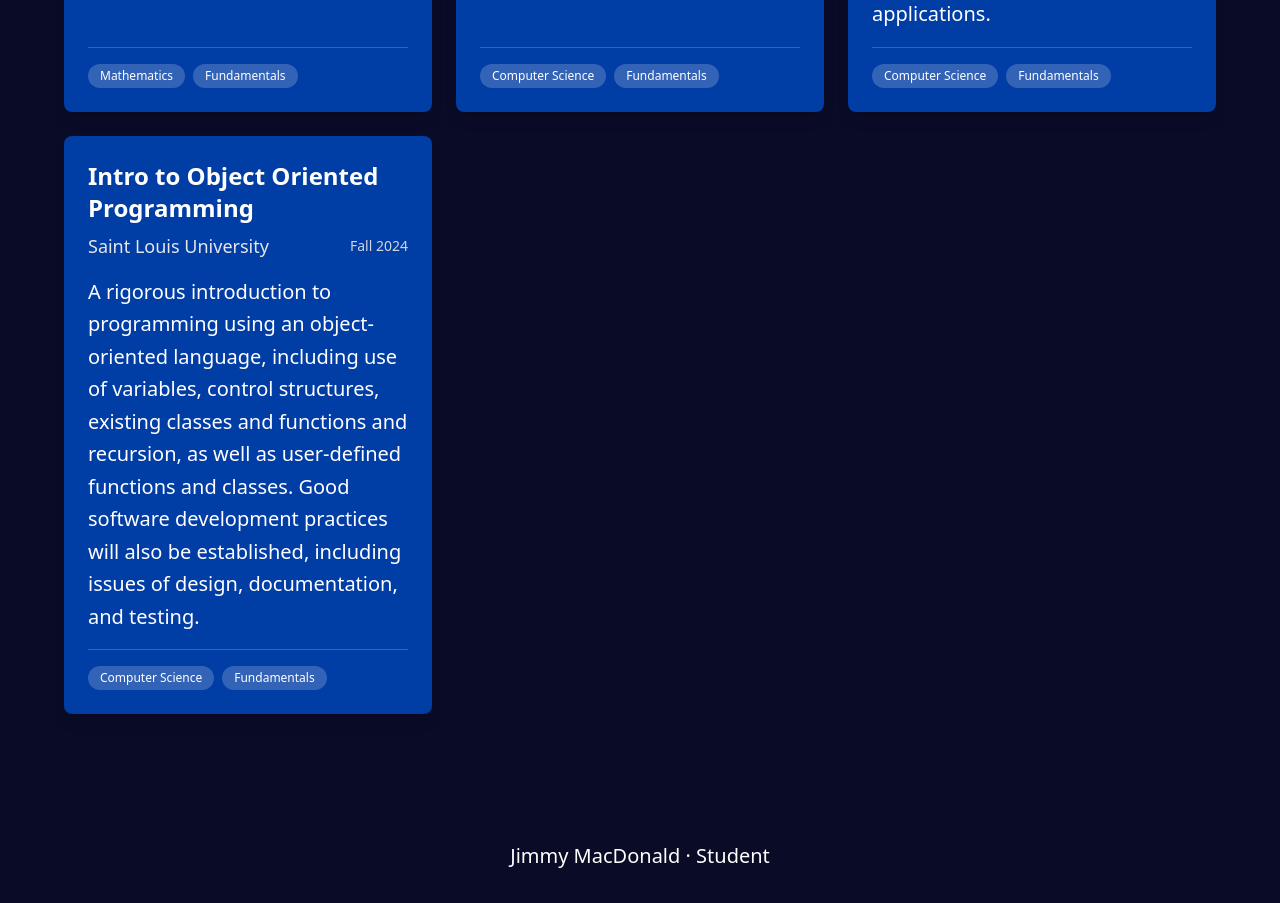
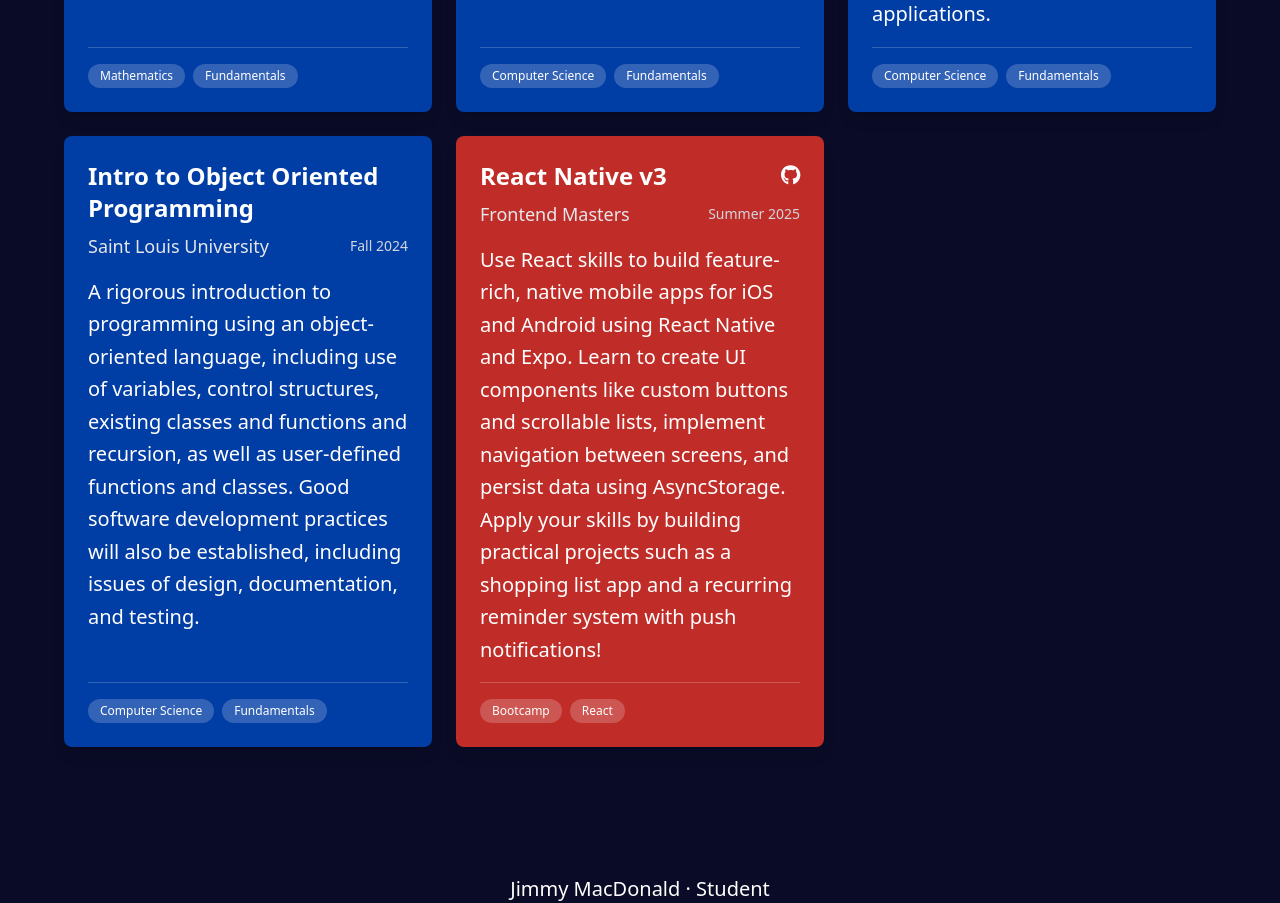
Before and after one commit to 1Bananas1/1bananas1.github.io, a React (Vite) app: page /classes in a window 1280 px wide. Shown: the part 1220-2123 px from the top of the page. Built offline with nearby package versions, Linux system fonts and the light colour scheme.

Commit message:
Added class, and added external github

```diff
--- a/src/components/ClassCard.jsx
+++ b/src/components/ClassCard.jsx
@@ -1,3 +1,6 @@
+import { FontAwesomeIcon } from '@fortawesome/react-fontawesome'
+import { faGithub } from '@fortawesome/free-brands-svg-icons'
+
 function ClassCard({
   school,
   classTakenName,
@@ -18,9 +21,20 @@
       style={isHexColor ? { backgroundColor: bgColor } : {}}
     >
       <div className="mb-4">
-        <h3 className="text-2xl font-semibold text-white mb-2">
-          {classTakenName}
-        </h3>
+        <div className="flex justify-between items-center mb-2">
+          <h3 className="text-2xl font-semibold text-white">
+            {classTakenName}
+          </h3>
+          {githubURL && (
+            <a href={githubURL} target="_blank" rel="noopener noreferrer">
+              <FontAwesomeIcon
+                icon={faGithub}
+                className="text-white hover:text-gray-300 transition-colors text-xl"
+                aria-hidden="true"
+              />
+            </a>
+          )}
+        </div>
         <div className="flex flex-col sm:flex-row sm:justify-between sm:items-center gap-2">
           <p className="text-lg text-gray-200">{school}</p>
           <p className="text-sm text-gray-300">{date}</p>
--- a/src/data/classDict.jsx
+++ b/src/data/classDict.jsx
@@ -14,7 +14,7 @@
     school: 'Mizzou',
     classTakenName: 'Matrix Theory/Linear Algebra',
     bgColor: '#000000',
-    date: 'Current',
+    date: 'Summer 2025',
     description:
       'Basic properties of matrices, determinants, vector spaces, linear transformations, eigenvalues, diagonalization, the inner product, and orthogonality. The course also includes an introduction to writing proofs.',
     tags: ['Mathematics', 'Linear Algebra'],
@@ -69,6 +69,17 @@
       'A rigorous introduction to programming using an object-oriented language, including use of variables, control structures, existing classes and functions and recursion, as well as user-defined functions and classes. Good software development practices will also be established, including issues of design, documentation, and testing.',
     tags: ['Computer Science', 'Fundamentals'],
   },
+  {
+    id: 'react-native-v3',
+    school: 'Frontend Masters',
+    classTakenName: 'React Native v3',
+    bgColor: '#c02d28',
+    date: 'Summer 2025',
+    description:
+      'Use React skills to build feature-rich, native mobile apps for iOS and Android using React Native and Expo. Learn to create UI components like custom buttons and scrollable lists, implement navigation between screens, and persist data using AsyncStorage. Apply your skills by building practical projects such as a shopping list app and a recurring reminder system with push notifications!',
+    tags: ['Bootcamp', 'React'],
+    githubURL: 'https://github.com/1Bananas1/taskly',
+  },
 ]
 // cls could be named literally anything but it just stands for class
 export const getClassesBySchool = (school) => {
```
